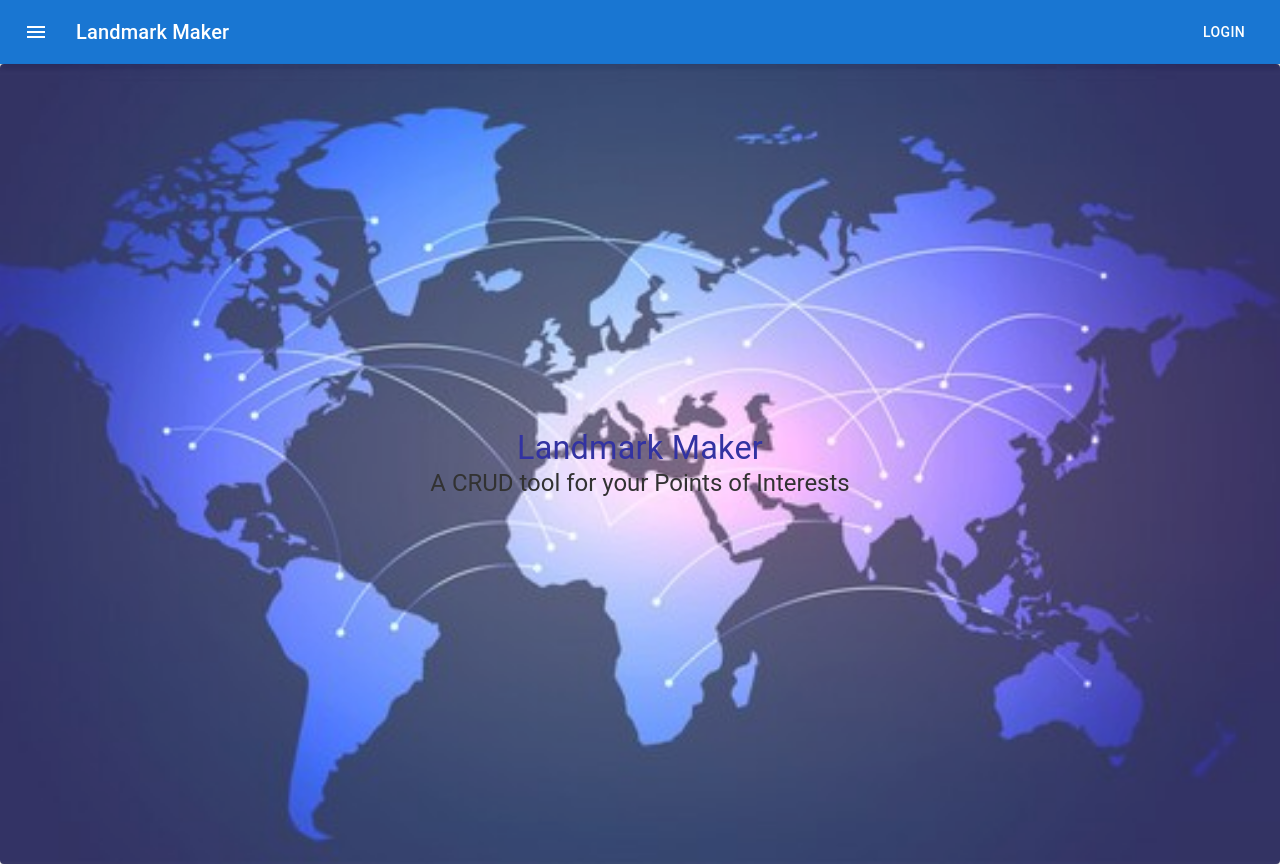
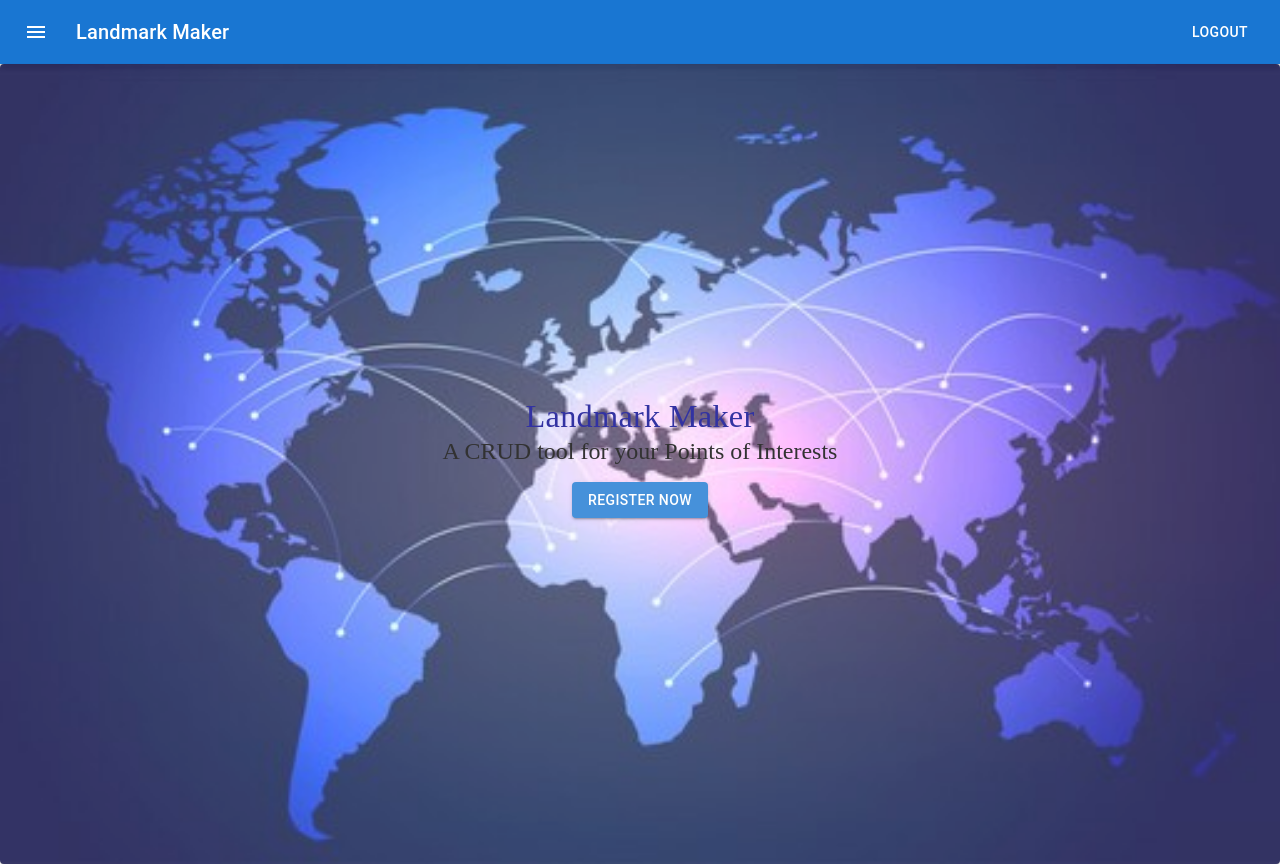
Before and after one commit to nyoshida44/LandmarkMap, a React (Create React App) app in the folder landmark/: page / in a window 1280 px wide. Both pictures are taken after a click on the button "LOGIN". Built offline with nearby package versions, Linux system fonts and the light colour scheme.

Commit message:
State for login, sx for fonts

```diff
--- a/landmark/src/components/Main.jsx
+++ b/landmark/src/components/Main.jsx
@@ -1,5 +1,5 @@
 import React from 'react';
-import { Paper, Typography } from '@mui/material';
+import { Button, Paper, Typography } from '@mui/material';
 import Image from '../img/world.jpg';
 
 export const Main = (props) => {
@@ -19,12 +19,15 @@ export const Main = (props) => {
         opacity: "0.8"
       }}
     >
-      <Typography component="div" variant="h4" sx={{color: "darkblue"}}>
+      <Typography component="div" variant="h4" sx={{color: "darkblue", fontFamily: "Jura"}}>
         Landmark Maker
       </Typography>
-      <Typography component="div" variant="h5" color="black">
+      <Typography component="div" variant="h5" sx={{color: "black", fontFamily: "Jura"}}>
         A CRUD tool for your Points of Interests
       </Typography>
+      <Button variant="contained" sx={{margin: "1em"}}>
+        Register Now
+      </Button>
     </Paper>
   );
 }
--- a/landmark/src/components/Navbar.jsx
+++ b/landmark/src/components/Navbar.jsx
@@ -1,8 +1,11 @@
-import React from 'react';
-import {AppBar, Button, IconButton, Toolbar, Typography} from '@mui/material';
+import { React, useState } from 'react';
+import { AppBar, Button, IconButton, Toolbar, Typography } from '@mui/material';
 import MenuIcon from '@mui/icons-material/Menu';
 
 export const Navbar = (props) => {
+
+  const [login, setLogin] = useState(false);
+
   return (
     <AppBar position="static">
       <Toolbar>
@@ -18,9 +21,11 @@ export const Navbar = (props) => {
         <Typography component="div" variant="h6" sx={{ flexGrow: 1 }}>
           Landmark Maker
         </Typography>
-        <Button color="inherit">
-          Login
-        </Button>
+        {login === false ? (
+          <Button color="inherit" onClick={(() => setLogin(true))}>Login</Button>
+        ) : (
+          <Button color="inherit" onClick={(() => setLogin(false))}>Logout</Button>
+        )}
       </Toolbar>
     </AppBar>
   );
```
